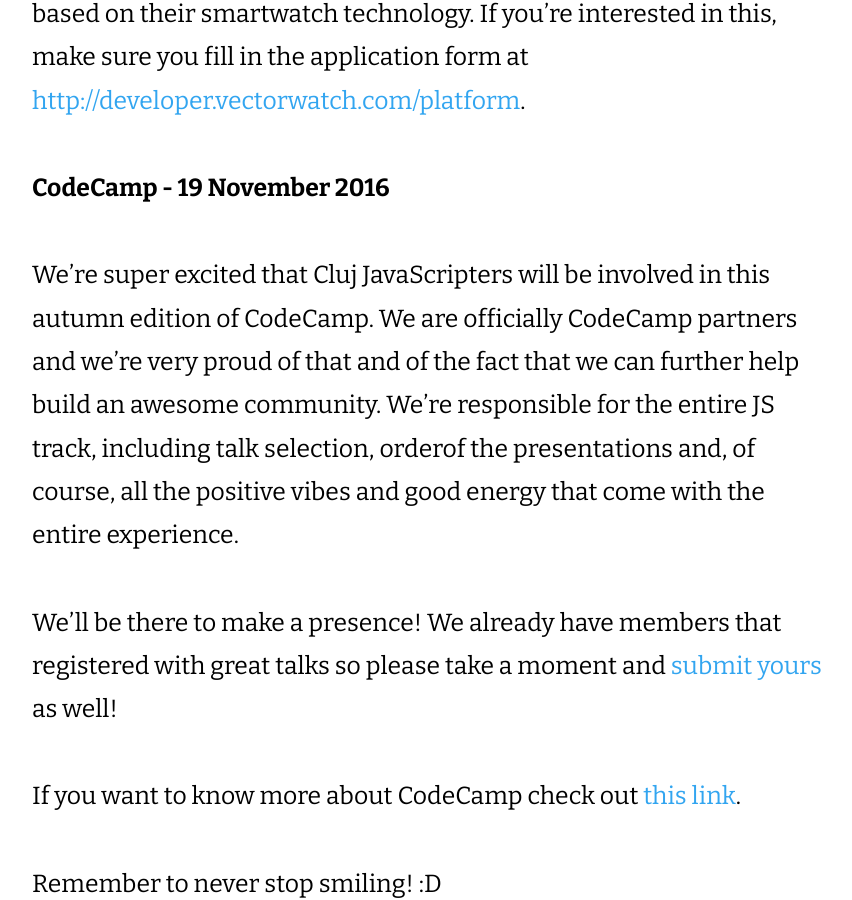
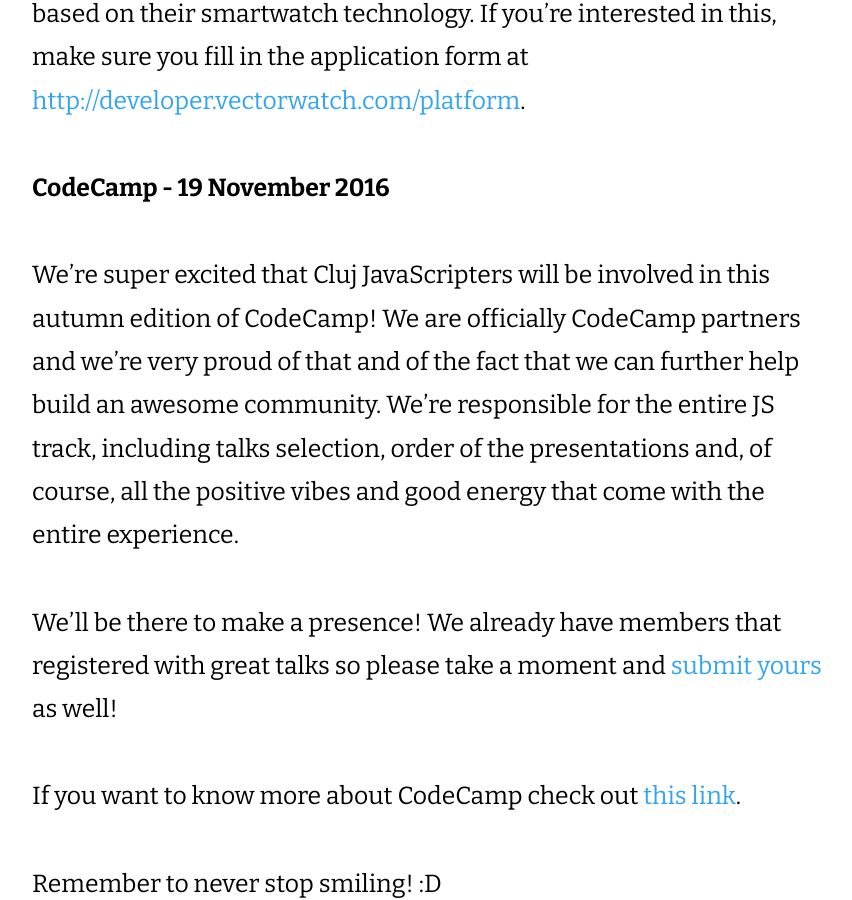
Before and after one commit to jsheroes/cluj-javascripters.github.io, a Jekyll site: the page built from _posts/2016-10-03-week-in-review.md, in a window 1280 px wide and 900 px high, scrolled down 2927 px. Shown: the whole window, without its empty margins (208-1060 px from the left). Built offline with Jekyll 4.4.1, drawn with Linux system fonts in a browser that asks for light colours.

Commit message:
Small changes

```diff
--- a/_posts/2016-10-03-week-in-review.md
+++ b/_posts/2016-10-03-week-in-review.md
@@ -56,9 +56,9 @@
 
 __CodeCamp - 19 November 2016__
 
-We're super excited that Cluj JavaScripters will be involved in this autumn edition of CodeCamp.
+We're super excited that Cluj JavaScripters will be involved in this autumn edition of CodeCamp!
 We are officially CodeCamp partners and we're very proud of that and of the fact that we can further
-help build an awesome community. We're responsible for the entire JS track, including talk selection, orderof the presentations
+help build an awesome community. We're responsible for the entire JS track, including talks selection, order of the presentations
 and, of course, all the positive vibes and good energy that come with the entire experience.
 
 We'll be there to make a presence! We already have members that registered with great talks so
```
